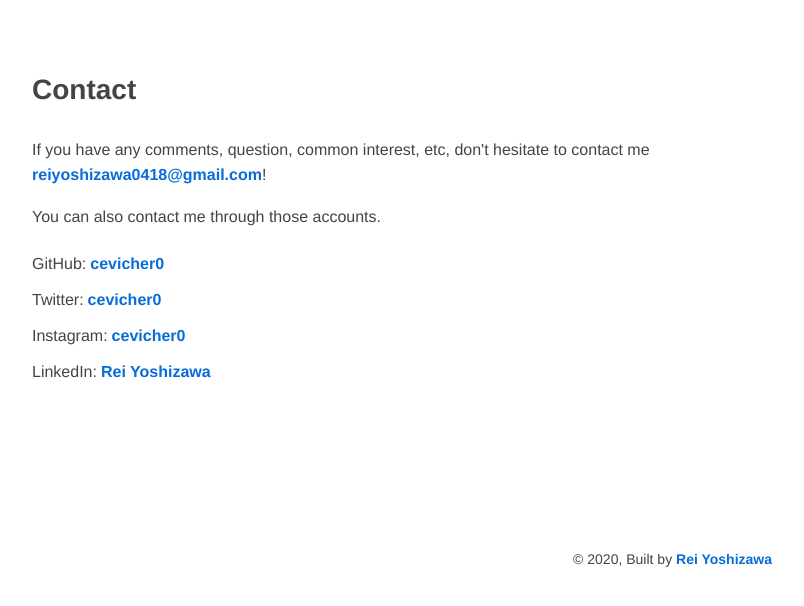
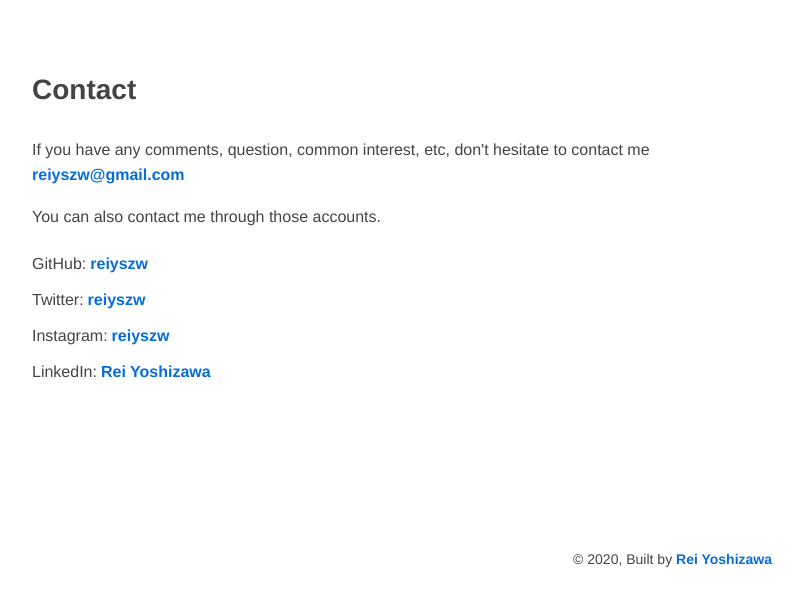
Before and after one commit to reiyszw/blog, a Gatsby site: page /contact in a window 1280 px wide. Shown: the part 112-718 px from the top of the page, without its empty margins (238-1042 px from the left). Built offline with nearby package versions, Linux system fonts and the light colour scheme; Gatsby itself is replaced by a stand-in of ours.

Commit message:
chore: rename account names to reiyszw

```diff
--- a/src/components/my-accounts.js
+++ b/src/components/my-accounts.js
@@ -6,20 +6,20 @@ const MyAccounts = () => {
     {
       icon: "github",
       title: "GitHub",
-      name: "cevicher0",
-      href: "https://github.com/cevicher0",
+      name: "reiyszw",
+      href: "https://github.com/reiyszw",
     },
     {
       icon: "twitter",
       title: "Twitter",
-      name: "cevicher0",
-      href: "https://twitter.com/cevicher0",
+      name: "reiyszw",
+      href: "https://twitter.com/reiyszw",
     },
     {
       icon: "instagram",
       title: "Instagram",
-      name: "cevicher0",
-      href: "https://www.instagram.com/cevicher0/",
+      name: "reiyszw",
+      href: "https://www.instagram.com/reiyszw/",
     },
     {
       icon: "linkedin",
@@ -36,7 +36,7 @@ const MyAccounts = () => {
             <li key={account.icon} className="accounts__item">
               <FontAwesomeIcon icon={["fab", account.icon]} />
               {account.title}:
-              <a href={account.href} className="accounts__link">
+              <a href={account.href} target="_blank" className="accounts__link">
                 {account.name}
               </a>
             </li>
--- a/src/pages/contact.js
+++ b/src/pages/contact.js
@@ -16,10 +16,9 @@ const Contact = ({ data, location }) => {
         <p className="contact__paragraph">
           If you have any comments, question, common interest, etc, don't
           hesitate to contact me{" "}
-          <a href="mailto:reiyoshizawa0418@gmail.com">
-            reiyoshizawa0418@gmail.com
+          <a href="mailto:reiyszw@gmail.com">
+            reiyszw@gmail.com
           </a>
-          !
         </p>
         <p className="contact__paragraph">
           You can also contact me through those accounts.
```
